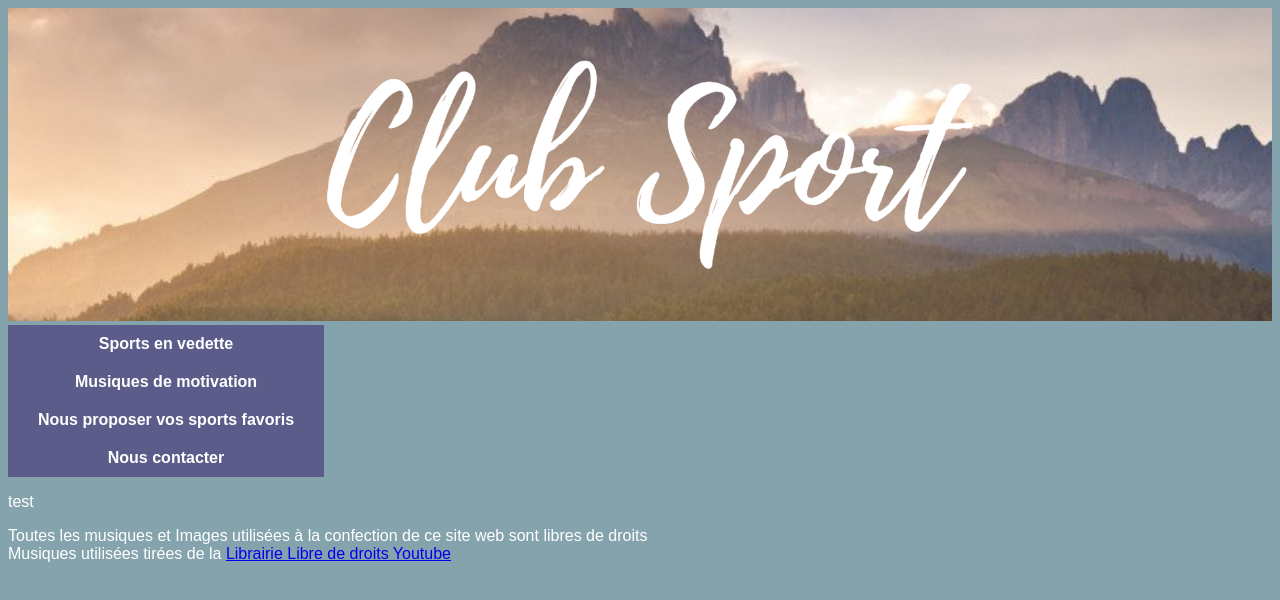
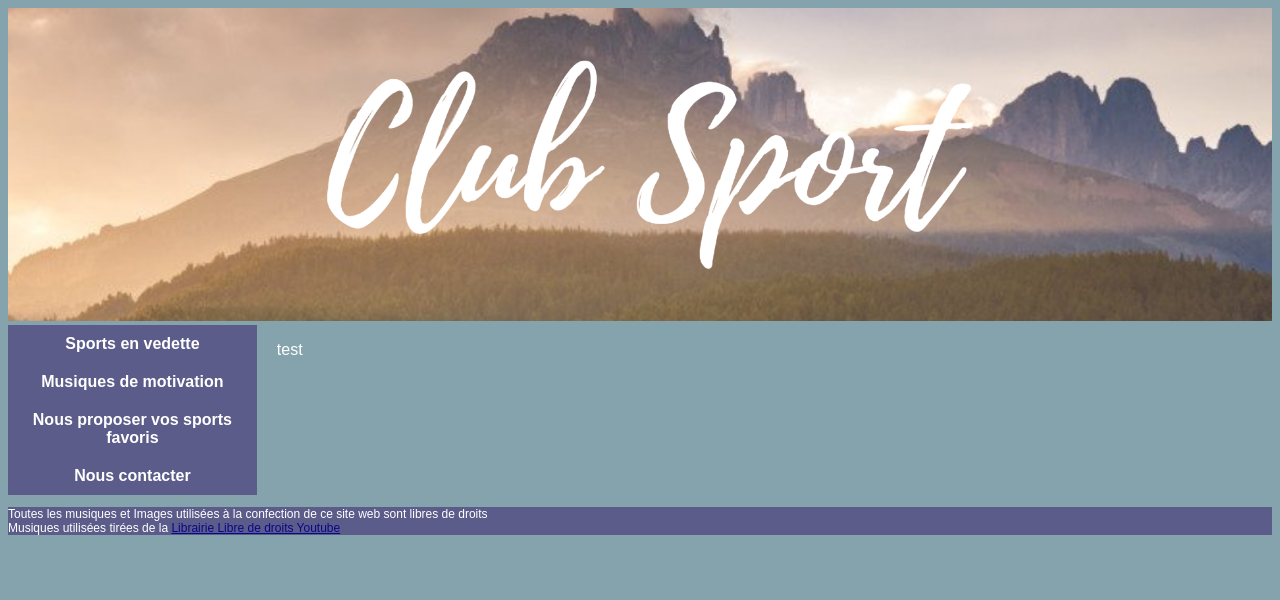
Before and after one commit to FocSon/Website, a plain HTML site: page index.html in a window 1280 px wide. Drawn offline with Linux system fonts and the light colour scheme.

Commit message:
Add files via upload

```diff
--- a/css/stylesheet.css
+++ b/css/stylesheet.css
@@ -12,12 +12,25 @@ body{
 	width: 100%;
 }
 
+#corps{
+	display:flex;
+	flex-direction: row;
+}
+
+#corps #navigation{
+	width: 20%;
+}
+
+#corps #contenu{
+	width: 80%;
+	padding-left: 20px;
+}
+
 #navigation ul{
 	margin: 0;
 	padding: 0;
 	list-style: none;
 	text-align: center;
-	width: 25%;
 	background-color: #5c5c8a;
 }
 
@@ -58,3 +71,15 @@ body{
 #navigation li:hover ul li{
 	float: right;
 }
+
+#contenu{}
+
+#pied{
+	font-size: 0.75em;
+	background-color: #5c5c8a;
+	margin: 2px 0px 0px 0px;
+}
+
+#pied a{
+	color: #08088A;
+}
```
